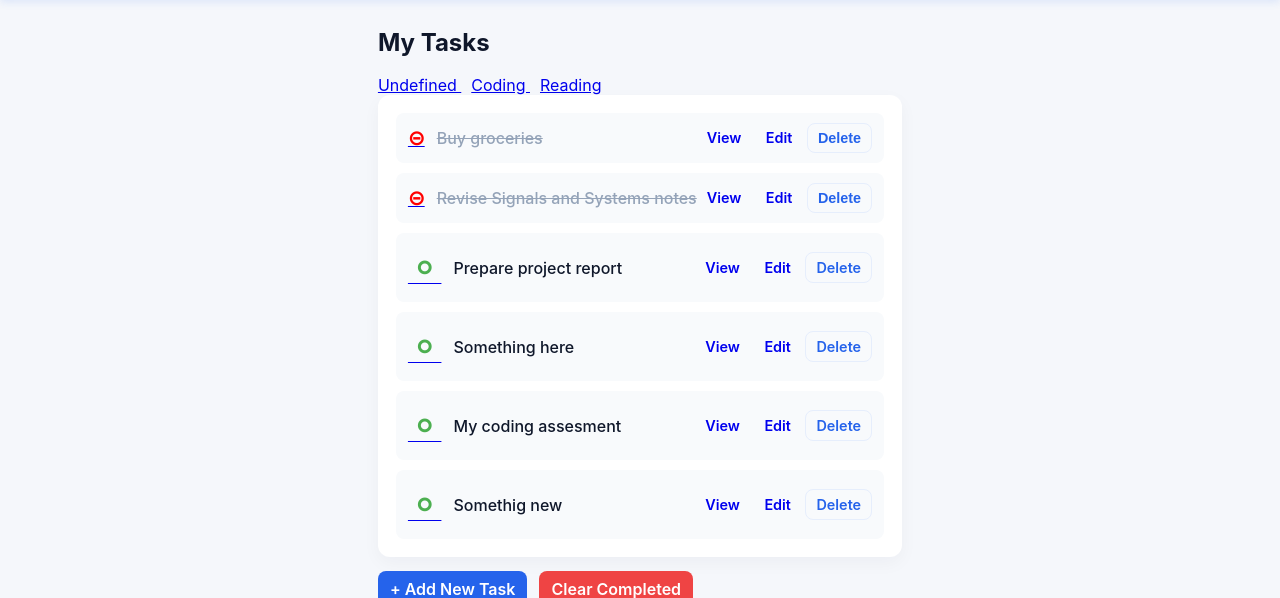
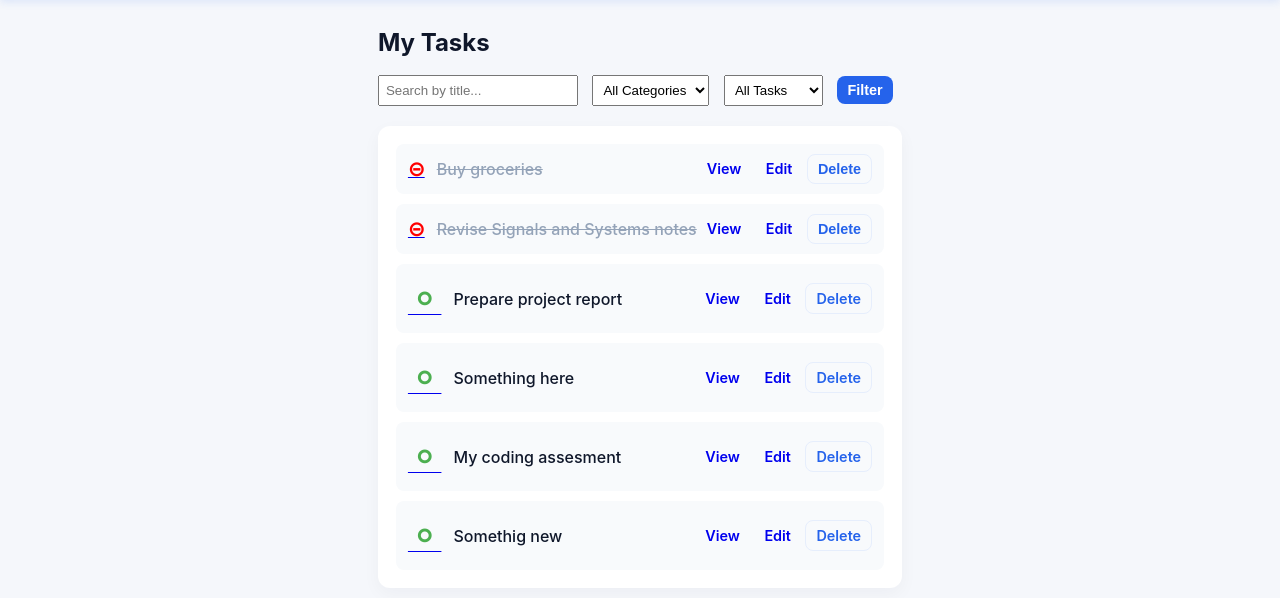
Before and after one commit to believeelikem/todo_app1, a Django app: page / in a window 1280 px wide. Shown: the part 60-658 px from the top of the page. Run offline with Django 5.2, Linux system fonts and the light colour scheme; data comes from the database, SQL or seed files in the repository; both versions use the stored data as it was after the commit.

Commit message:
Added searching and  filter capabilities

```diff
--- a/main_blog/templates/index.html
+++ b/main_blog/templates/index.html
@@ -1,22 +1,49 @@
 {% extends 'base.html' %}
 {% load static %}
-{% block title %} Home page {%endblock title%}
+{% block title %} Home page {% endblock title %}
 {% block body %}
   <main class="main-content">
     <h1 class="page-title">My Tasks</h1>
+
+    <!-- 🔍 Search & Filter Form -->
+    <form method="GET" class="filter-form" style="margin-bottom: 20px;">
+      <input
+        type="text"
+        name="search"
+        placeholder="Search by title..."
+        value="{{ request.GET.search|default:'' }}"
+        style="padding: 6px; width: 200px; margin-right: 10px;"
+      >
+
+      <select name="category" style="padding: 6px; margin-right: 10px;">
+        <option value="">All Categories</option>
         {% for category in categories %}
-    <a href="?category={{category.id}}" style="margin-right: 10px;"> {{category.category}} </a>
+          <option value="{{ category.id }}" {% if request.GET.category == category.id|stringformat:"s" %}selected{% endif %}>
+            {{ category.category }}
+          </option>
         {% endfor %}
+      </select>
 
+      <select name="status" style="padding: 6px; margin-right: 10px;">
+        <option value="">All Tasks</option>
+        <option value="completed" {% if request.GET.status == 'completed' %}selected{% endif %}>Completed</option>
+        <option value="pending" {% if request.GET.status == 'pending' %}selected{% endif %}>Pending</option>
+      </select>
+
+      <button type="submit" class="btn primary small">Filter</button>
+    </form>
+
+    <!-- 🧩 Task List -->
     <section class="task-container">
       <ul class="task-list">
         {% for task in tasks %}
-
           {% if task.completed %}
             <li class="task completed">
               <div class="task-left">
-              <a href="{% url 'check_uncheck' task.id %}"><span  id = "checked_btn" style="color:red; font-size: 20px; font-weight: bold;">&#8861;</span> </a>
-              <span  style="text-decoration: line-through;"  class="task-title">{{task.title}}</span>
+                <a href="{% url 'check_uncheck' task.id %}">
+                  <span id="checked_btn" style="color:red; font-size:20px; font-weight:bold;">&#8861;</span>
+                </a>
+                <span style="text-decoration:line-through;" class="task-title">{{ task.title }}</span>
               </div>
               <div class="actions">
                 <a class="btn small" href="{% url 'view_task' task.id %}">View</a>
@@ -28,26 +55,27 @@
             <li class="task">
               <div class="task-left">
                 <a href="{% url 'check_uncheck' task.id %}">
-                    <span  id = "checked_btn" style="color:  #4CAF50; font-size: 40px;">&#9900;</span>
+                  <span id="checked_btn" style="color:#4CAF50; font-size:40px;">&#9900;</span>
                 </a>
-                  <span  class="task-title">{{task.title}}</span>
+                <span class="task-title">{{ task.title }}</span>
               </div>
               <div class="actions">
                 <a class="btn small" href="{% url 'view_task' task.id %}">View</a>
                 <a class="btn small" href="{% url 'edit_task' task.id %}">Edit</a>
-
                 <a href="{% url 'delete_task' task.id %}" class="btn small ghost">Delete</a>
               </div>
             </li>
           {% endif %}
-
+        {% empty %}
+          <p>No tasks found.</p>
         {% endfor %}
       </ul>
     </section>
 
+    <!-- 🚀 Controls -->
     <div class="bottom-controls">
       <a class="btn primary" href="{% url 'add_task' %}">+ Add New Task</a>
-      <a class = "btn danger" href="{% url 'delete_all_completed' %}"> Clear Completed </a>
+      <a class="btn danger" href="{% url 'delete_all_completed' %}">Clear Completed</a>
     </div>
   </main>
 {% endblock body %}
--- a/main_blog/views.py
+++ b/main_blog/views.py
@@ -1,12 +1,31 @@
 from django.shortcuts import render,redirect
 from .models import Todo,Category
 from django.contrib import messages
+from django.db.models import Q
 
 
 
 def index(request):
     tasks = Todo.objects.all().order_by("-created_at")
     categories = Category.objects.all()
+
+    if request.method == "GET":
+        search_term = request.GET.get("search")
+        category_id = request.GET.get("category")
+        status = request.GET.get("status")
+
+        if search_term:
+            tasks = tasks.filter(
+                Q(title__icontains = search_term.lower()) | Q(description__icontains = search_term)
+            )
+        if category_id:
+            tasks = tasks.filter(category_id = category_id)
+        if status:
+            tasks = tasks.filter(completed = False ) if status.lower() == "pending" \
+                else tasks.filter(completed = True )
+
+
+
     context = {
         "tasks":tasks,
         "categories":categories
```
Also changed, not shown: db.sqlite3. Lines whose indentation alone changed are shown as unchanged.
